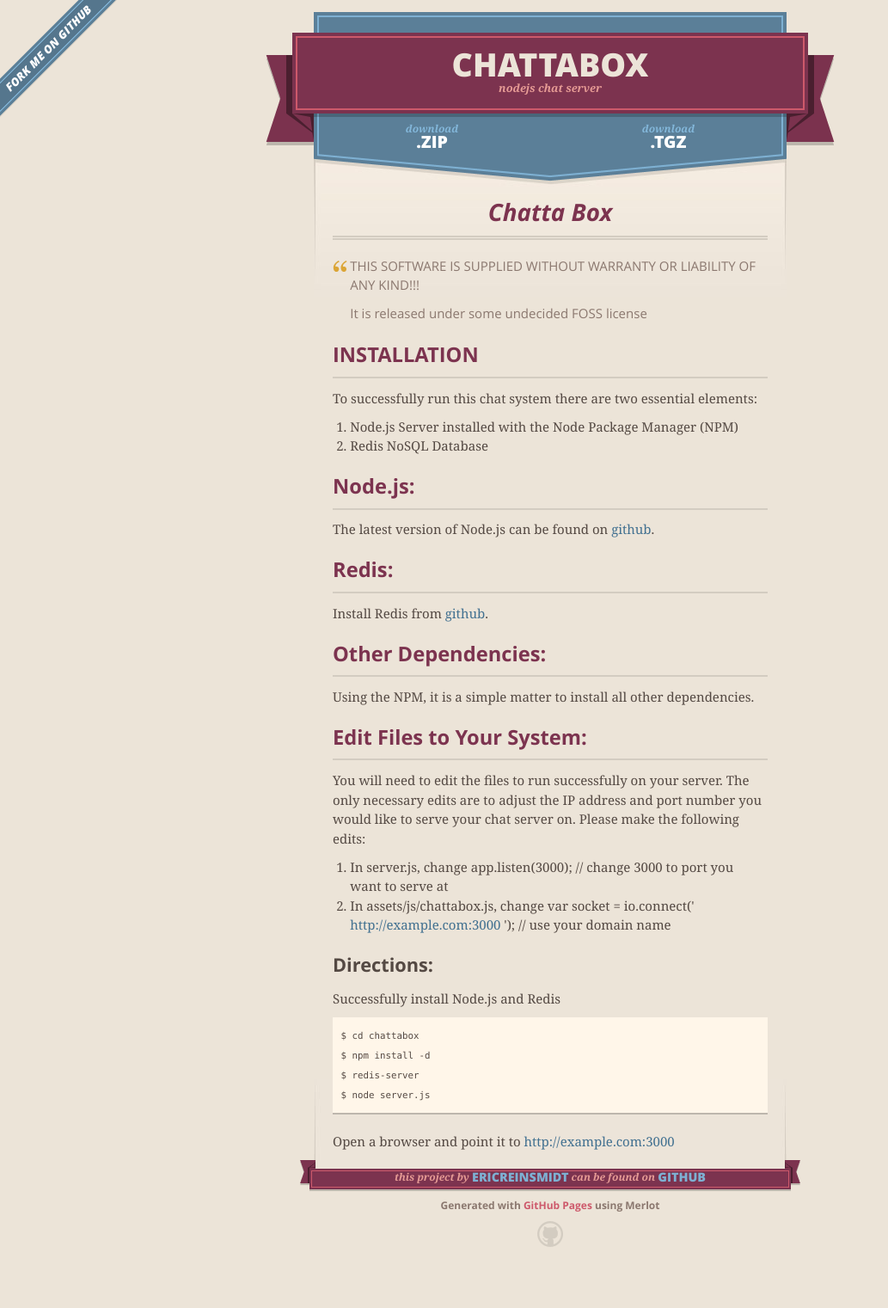
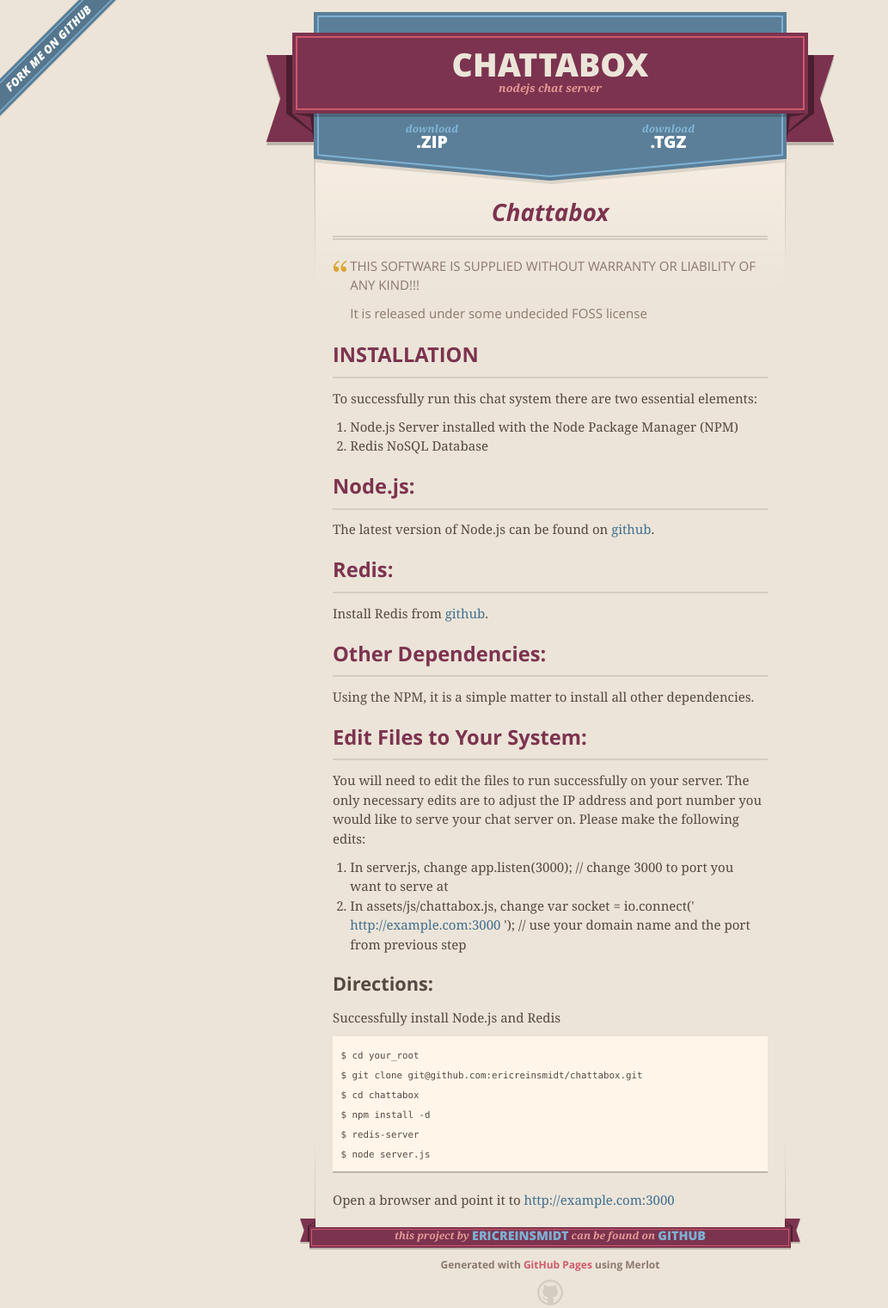
Before and after one commit to ericreinsmidt/chattabox, a plain HTML site: page index.html in a window 1280 px wide. Shown: the whole page at 86% size, without its empty margins (0-1033 px from the left). Before the commit the page ends 1490 px from the top, so only its background shows below. Drawn offline with nearby package versions, Linux system fonts and the light colour scheme.

```diff
--- a/index.html
+++ b/index.html
@@ -46,7 +46,7 @@
 
 
       <section id="main_content">
-        <h1>Chatta Box</h1>
+        <h1>Chattabox</h1>
 
 <blockquote>
 <p>THIS SOFTWARE IS SUPPLIED WITHOUT WARRANTY OR LIABILITY OF ANY KIND!!!</p>
@@ -79,12 +79,14 @@
 
 <ol>
 <li>In server.js, change app.listen(3000); // change 3000 to port you want to serve at</li>
-<li>In assets/js/chattabox.js, change var socket = io.connect(' <a href="http://example.com:3000">http://example.com:3000</a> '); // use your domain name</li>
+<li>In assets/js/chattabox.js, change var socket = io.connect(' <a href="http://example.com:3000">http://example.com:3000</a> '); // use your domain name and the port from previous step</li>
 </ol><h4>Directions:</h4>
 
 <p>Successfully install Node.js and Redis</p>
 
-<pre><code>$ cd chattabox
+<pre><code>$ cd your_root
+$ git clone git@github.com:ericreinsmidt/chattabox.git
+$ cd chattabox
 $ npm install -d
 $ redis-server
 $ node server.js
```
Also changed, not shown: params.json (+1 -1 lines).
